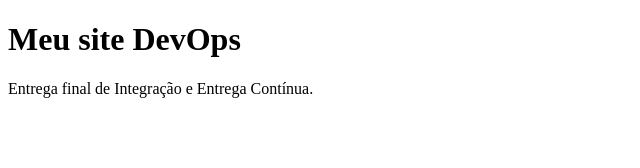
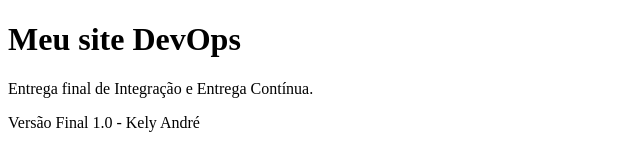
Before and after one commit to kelyacoosta/exercicio-final, a plain HTML site: page index.html in a window 1280 px wide. Shown: the whole page, without its empty margins (0-640 px from the left). Drawn offline with Linux system fonts and the light colour scheme.

Commit message:
Adiciona footer da versão final

```diff
--- a/index.html
+++ b/index.html
@@ -8,5 +8,6 @@
 <body>
   <h1>Meu site DevOps</h1>
   <p>Entrega final de Integração e Entrega Contínua.</p>
+    <footer>Versão Final 1.0 - Kely André</footer>
 </body>
 </html>
```
